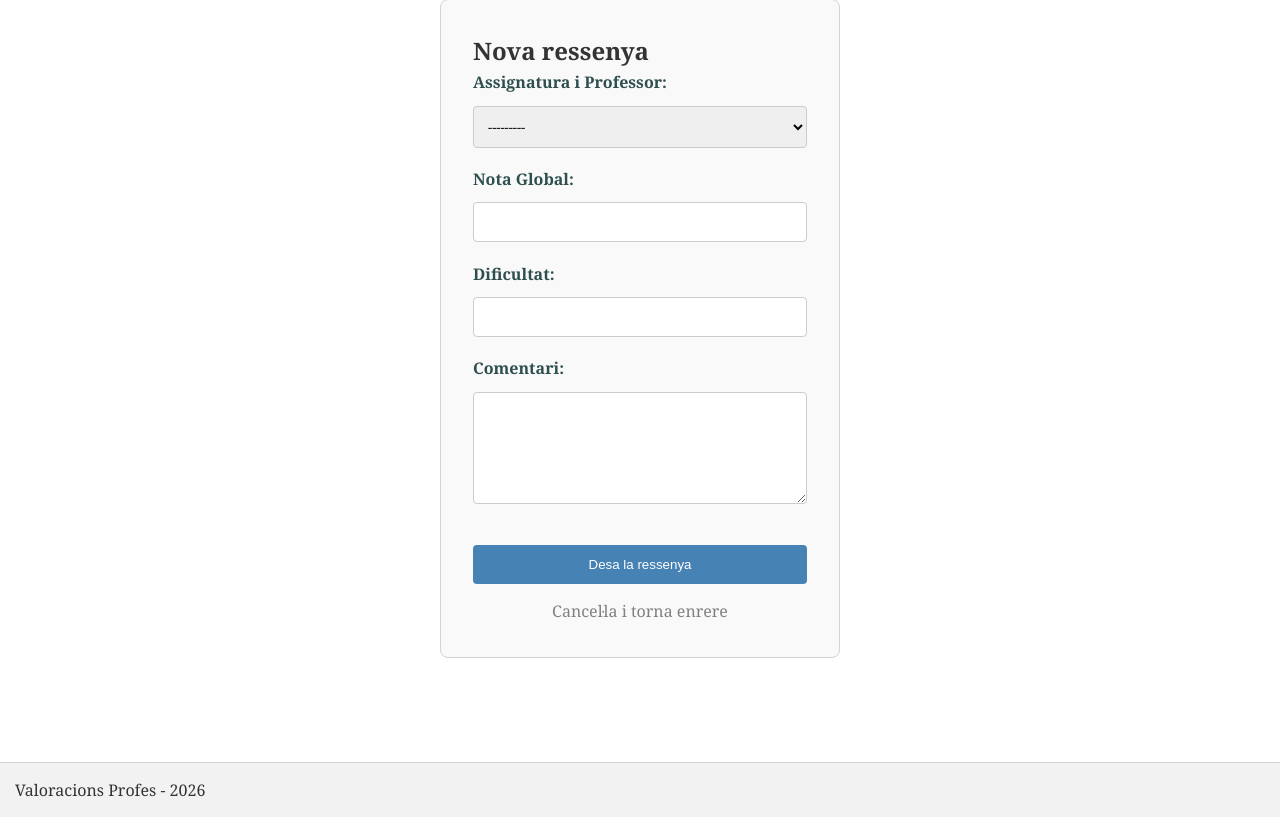
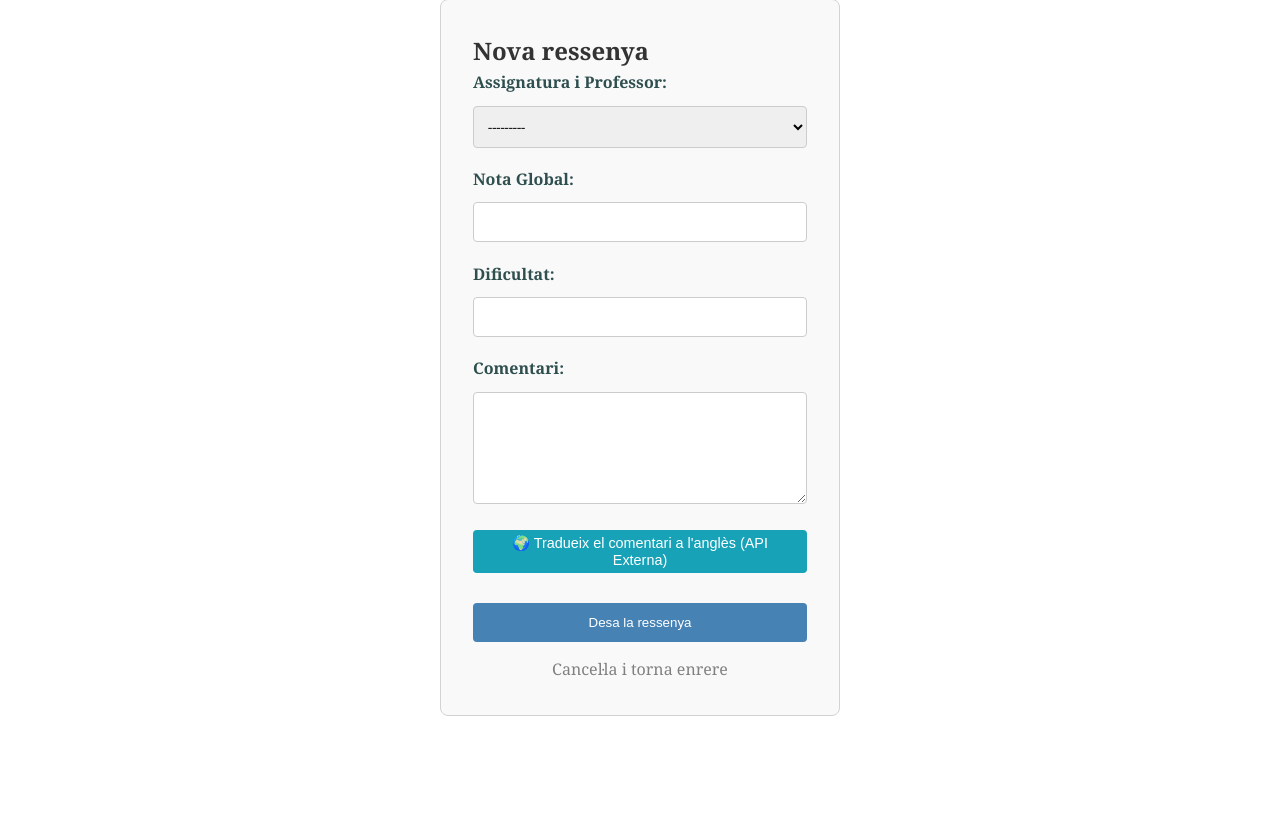
Before and after one commit to perejoan2005223-spec/web_project_123, a Django app: page /review/nova/ in a window 1280 px wide. Shown: the part 130-947 px from the top of the page. Run offline with Django 5.2, Linux system fonts and the light colour scheme; a user stored in the database is signed in; data comes from the database, SQL or seed files in the repository; both versions use the stored data as it was after the commit; some libraries are stand-ins or nearby versions.

Commit message:
Acabat Prac 2

```diff
--- a/templates/blog/review_form.html
+++ b/templates/blog/review_form.html
@@ -1,19 +1,63 @@
 {% extends 'base.html' %}
 
 {% block content %}
+<script src="https://code.jquery.com/jquery-3.6.0.min.js"></script>
+
 <div class="form-narrow">
     <h2>{% if object %}Editar ressenya{% else %}Nova ressenya{% endif %}</h2>
-
     <form method="post">
         {% csrf_token %}
-
         {{ form.as_p }}
-
+        <button type="button" id="btn-api-externa" class="btn-blue" style="background-color: #17a2b8; margin-bottom: 15px; padding: 5px 10px; font-size: 0.9em; width: 100%;">
+            🌍 Tradueix el comentari a l'anglès (API Externa)
+        </button>
+        <br>
         <button type="submit" class="btn-blue" style="margin-top: 15px;">Desa la ressenya</button>
-
         <div style="text-align: center; margin-top: 15px;">
             <a href="javascript:history.back()" style="color: gray; text-decoration: none;">Cancel·la i torna enrere</a>
         </div>
     </form>
 </div>
+
+<script>
+    $(document).ready(function() {
+        $("#btn-api-externa").click(function() {
+            var textActual = $("#id_comment").val();
+
+            // Comprovem que l'usuari hagi escrit alguna cosa abans de cridar l'API
+            if (!textActual) {
+                alert("Si us plau, escriu primer un comentari a la caixa de text per poder-lo traduir.");
+                return;
+            }
+            var btn = $(this);
+            var textOriginal = btn.text();
+            btn.text("⏳ Traduint amb l'API externa...");
+
+            // Cridem a l'API externa de MyMemory per traduïr
+            $.ajax({
+                url: "https://api.mymemory.translated.net/get",
+                type: "GET",
+                data: {
+                    q: textActual,
+                    langpair: "ca|en" // De Català al anglés.
+                },
+                dataType: "json",
+                success: function(data) {
+                    if (data.responseData && data.responseData.translatedText) {
+                        // Posem el text traduït al formulari
+                        $("#id_comment").val(data.responseData.translatedText);
+                    } else {
+                        alert("L'API no ha retornat cap traducció.");
+                    }
+                    // Tornem el botó a la normalitat
+                    btn.text(textOriginal);
+                },
+                error: function() {
+                    alert("Hi ha hagut un error en connectar amb l'API externa de traducció.");
+                    btn.text(textOriginal);
+                }
+            });
+        });
+    });
+</script>
 {% endblock content %}
```
Also changed, not shown: db.sqlite3 (added).
